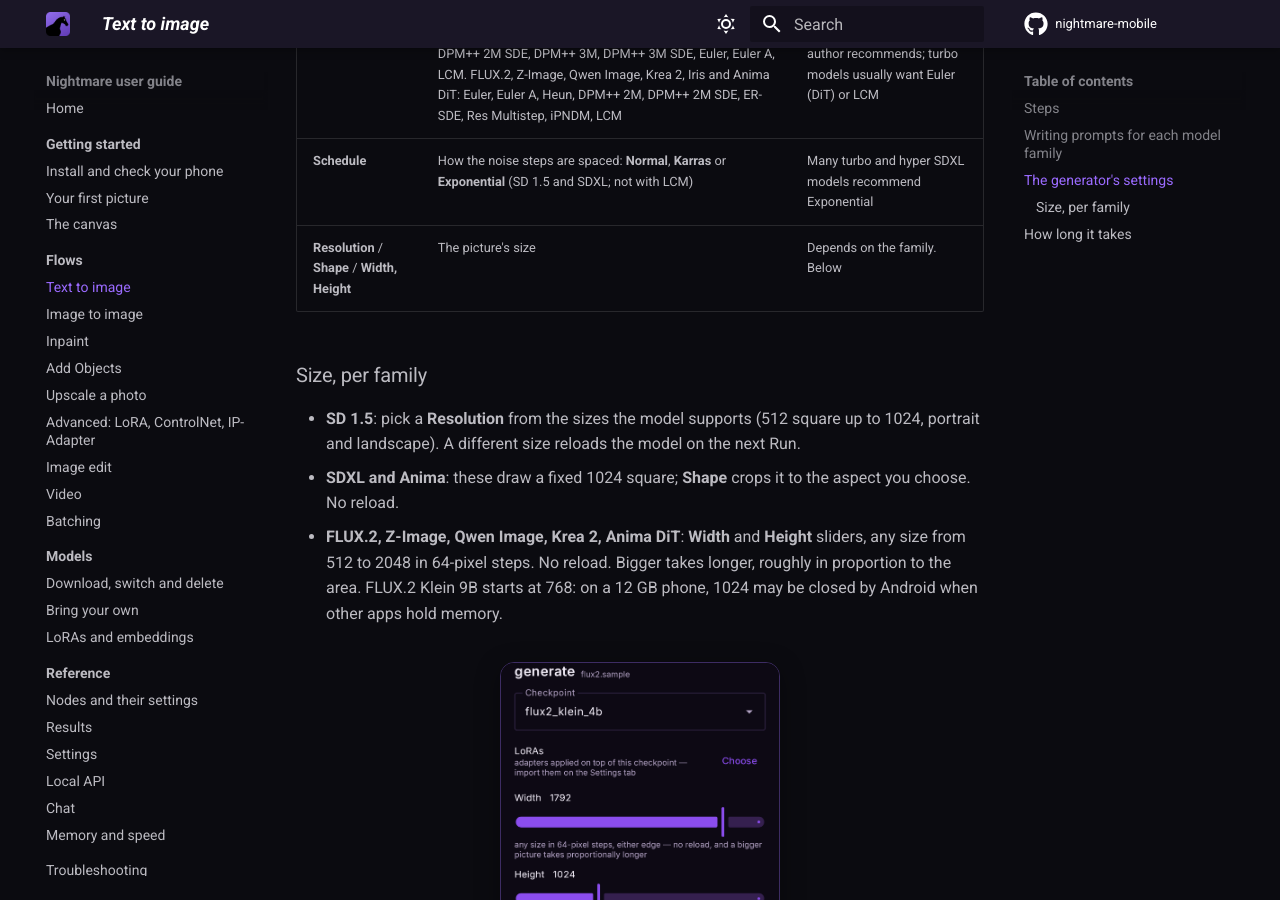
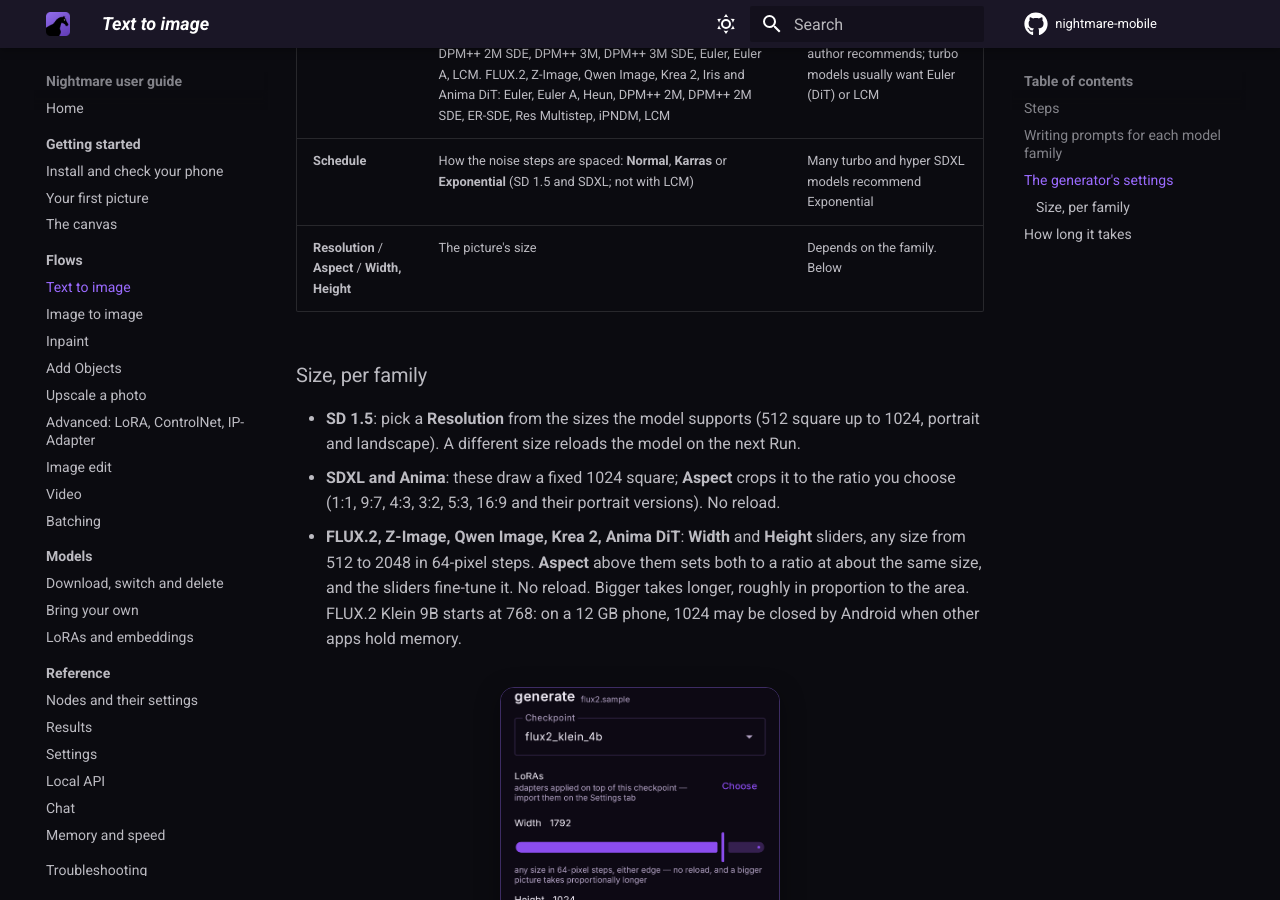
Before and after one commit to AbrahamPaulJ/nightmare-mobile, an MkDocs documentation site: the page built from guide/pages/flows/text-to-image.md, in a window 1280 px wide and 900 px high, scrolled down 2350 px. Built offline with MkDocs 1.6.1 and Material for MkDocs 9.7.7, drawn with Linux system fonts in a browser that asks for light colours; comment, search, counter and statistics services are not loaded.

Commit message:
README/NOTICE/guide: Fix faces/hands, colour, Aspect on every image model
Co-Authored-By: Claude Opus 5.5 <noreply@anthropic.com>
Claude-Session: https://claude.ai/code/session_017CGR7Sd1mWiL4oZb7s4i5M

```diff
--- a/guide/pages/flows/text-to-image.md
+++ b/guide/pages/flows/text-to-image.md
@@ -49,16 +49,17 @@ Tap the **Text to image** node:
 | **Seed** | The starting noise | `0` = a new picture every Run. Type a seed shown on a node to get that picture back |
 | **Scheduler** | The sampling method. SD 1.5 and SDXL: DPM++ 2M, DPM++ 2M SDE, DPM++ 3M, DPM++ 3M SDE, Euler, Euler A, LCM. FLUX.2, Z-Image, Qwen Image, Krea 2, Iris and Anima DiT: Euler, Euler A, Heun, DPM++ 2M, DPM++ 2M SDE, ER-SDE, Res Multistep, iPNDM, LCM | Use what the model's author recommends; turbo models usually want Euler (DiT) or LCM |
 | **Schedule** | How the noise steps are spaced: **Normal**, **Karras** or **Exponential** (SD 1.5 and SDXL; not with LCM) | Many turbo and hyper SDXL models recommend Exponential |
-| **Resolution** / **Shape** / **Width, Height** | The picture's size | Depends on the family. Below |
+| **Resolution** / **Aspect** / **Width, Height** | The picture's size | Depends on the family. Below |
 
 ### Size, per family
 
 - **SD 1.5**: pick a **Resolution** from the sizes the model supports (512 square up to 1024,
   portrait and landscape). A different size reloads the model on the next Run.
-- **SDXL and Anima**: these draw a fixed 1024 square; **Shape** crops it to the aspect you
-  choose. No reload.
+- **SDXL and Anima**: these draw a fixed 1024 square; **Aspect** crops it to the ratio you
+  choose (1:1, 9:7, 4:3, 3:2, 5:3, 16:9 and their portrait versions). No reload.
 - **FLUX.2, Z-Image, Qwen Image, Krea 2, Anima DiT**: **Width** and **Height** sliders, any size from 512
-  to 2048 in 64-pixel steps. No reload. Bigger takes longer, roughly in proportion to the area.
+  to 2048 in 64-pixel steps. **Aspect** above them sets both to a ratio at about the same size, and the
+  sliders fine-tune it. No reload. Bigger takes longer, roughly in proportion to the area.
   FLUX.2 Klein 9B starts at 768: on a 12 GB phone, 1024 may be closed by Android when other
   apps hold memory.
 
```
Also changed, not shown: guide/pages/reference/nodes.md (+6 -1 lines), README.md, 1 other file.
